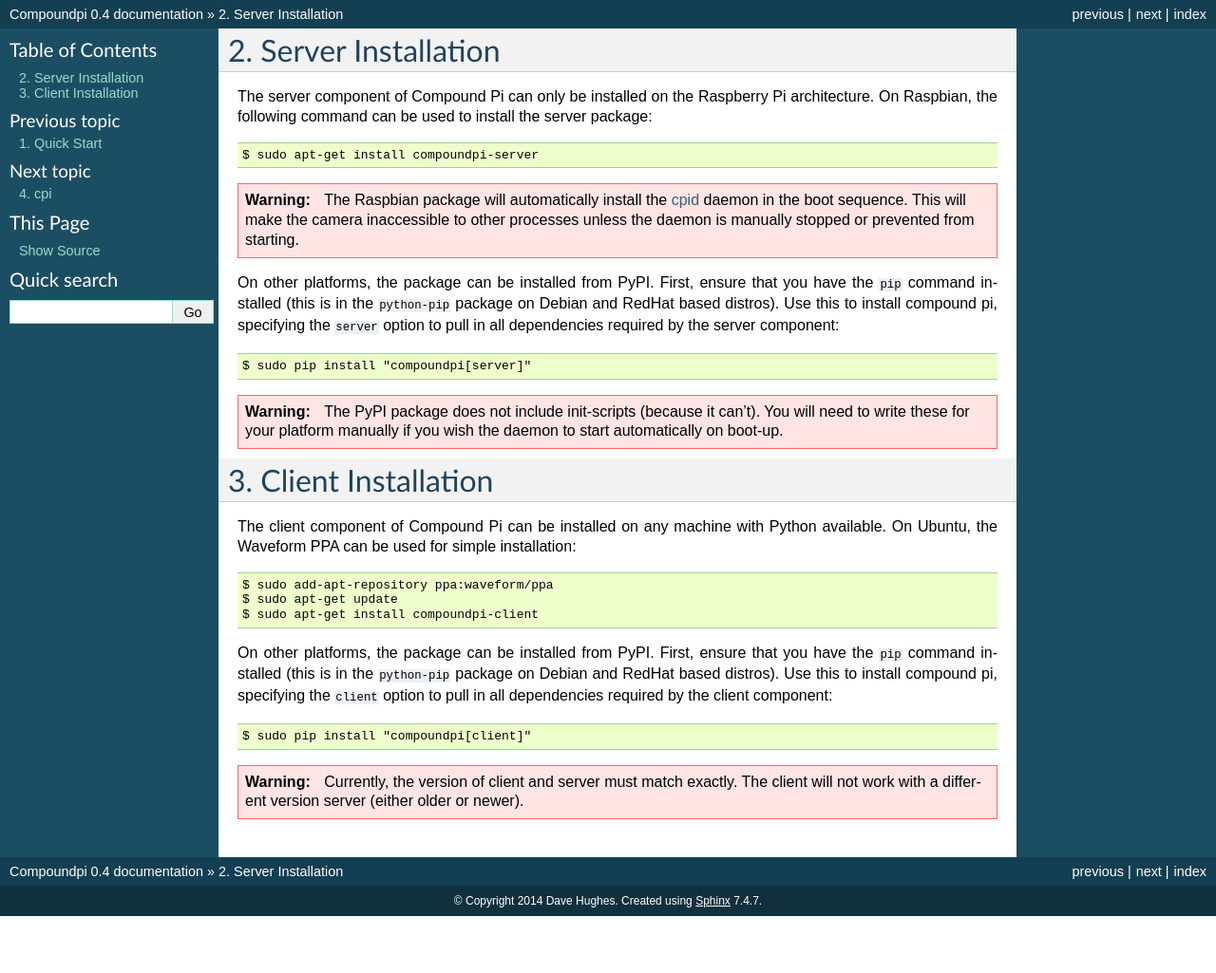
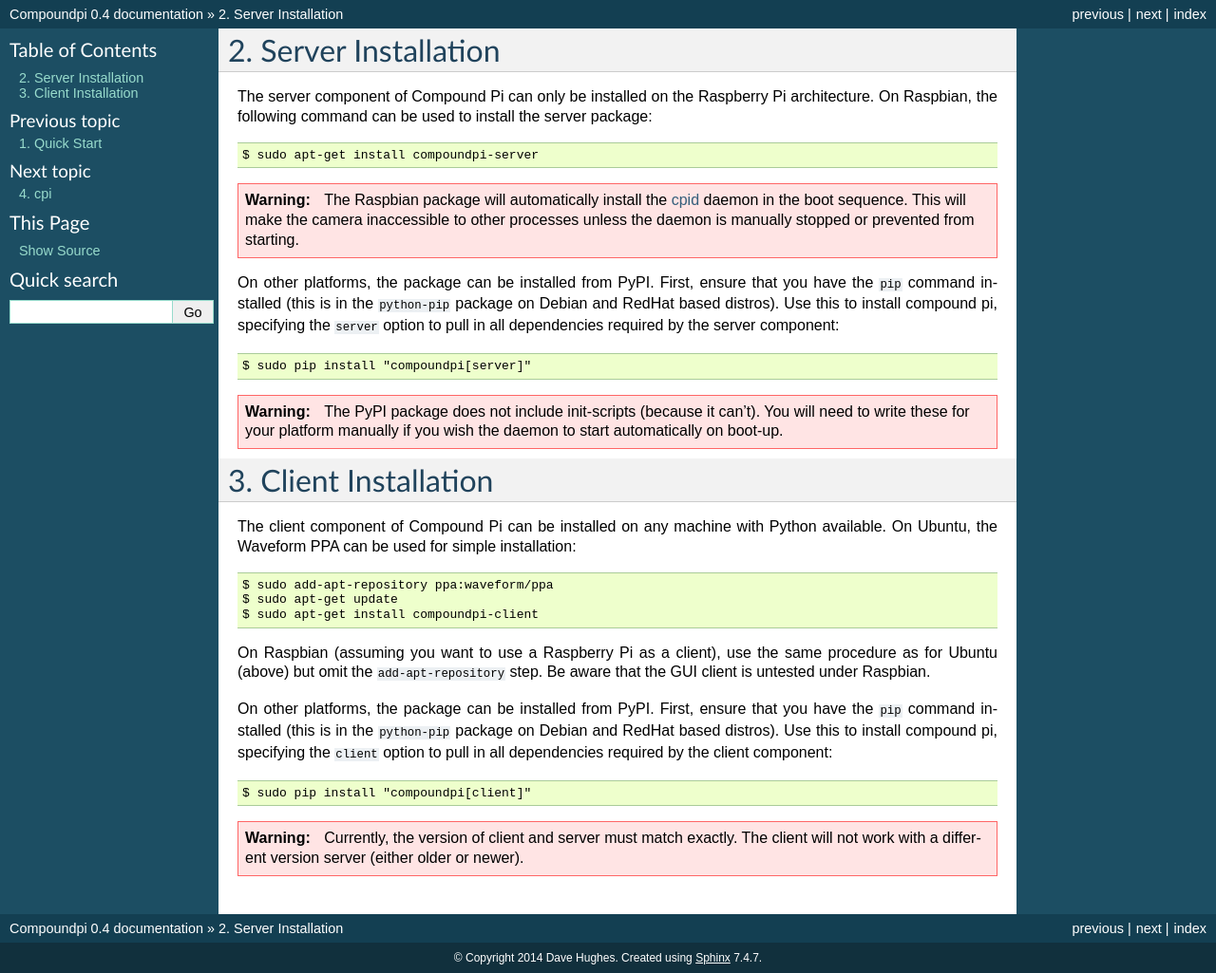
Before and after one commit to waveform-computing/compoundpi, a Sphinx documentation site: the page built from docs/install.rst, in a window 1280 px wide. Shown: the whole page at 95% size. Built offline with Sphinx 7.4.7, drawn with Linux system fonts in a browser that asks for light colours; before the commit the page ends 965 px from its top, so only the background shows below that.

Commit message:
Minor modifications to install docs

```diff
--- a/docs/install.rst
+++ b/docs/install.rst
@@ -42,6 +42,10 @@ available. On Ubuntu, the Waveform PPA can be used for simple installation::
     $ sudo apt-get update
     $ sudo apt-get install compoundpi-client
 
+On Raspbian (assuming you want to use a Raspberry Pi as a client), use the same
+procedure as for Ubuntu (above) but omit the ``add-apt-repository`` step. Be
+aware that the GUI client is untested under Raspbian.
+
 On other platforms, the package can be installed from PyPI. First, ensure that
 you have the ``pip`` command installed (this is in the ``python-pip`` package
 on Debian and RedHat based distros). Use this to install compound pi,
```
